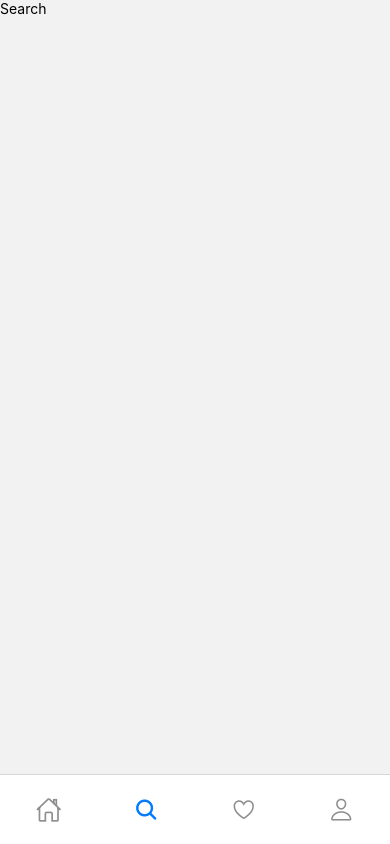
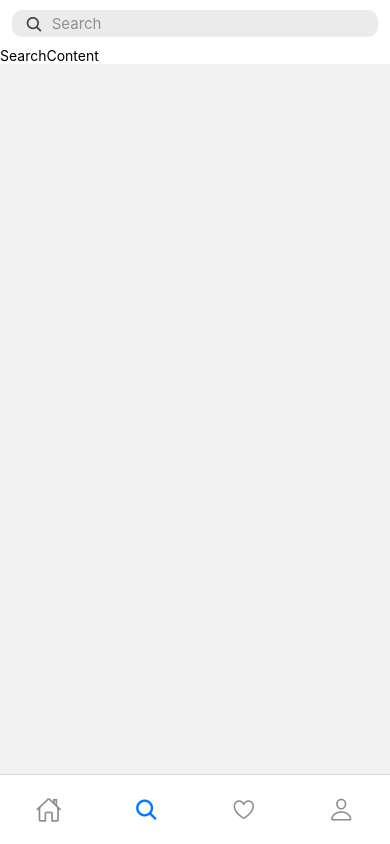
Before and after one commit to jaehafe/RN-complete-guide, a React Native app in the folder RNInstagram/: screen /Search in a window 390 px wide. Built offline with nearby package versions, Linux system fonts and the light colour scheme.

Commit message:
feat: SearchInput - component UI

```diff
--- /dev/null
+++ b/RNInstagram/src/components/SearchContent.tsx
@@ -0,0 +1,14 @@
+import {StyleSheet, Text, View} from 'react-native';
+import React from 'react';
+
+const SearchContent = () => {
+  return (
+    <View>
+      <Text>SearchContent</Text>
+    </View>
+  );
+};
+
+export default SearchContent;
+
+const styles = StyleSheet.create({});
--- /dev/null
+++ b/RNInstagram/src/components/SearchInput.tsx
@@ -0,0 +1,45 @@
+import {StyleSheet, Text, TextInput, View} from 'react-native';
+import React from 'react';
+
+import Ionic from 'react-native-vector-icons/Ionicons';
+
+const SearchInput = () => {
+  return (
+    <View style={styles.searchContainer}>
+      <Ionic name="search" style={styles.searchIcon} />
+      <TextInput
+        placeholder="Search"
+        placeholderTextColor="#909090"
+        style={styles.textInput}
+      />
+    </View>
+  );
+};
+
+export default SearchInput;
+
+const styles = StyleSheet.create({
+  searchContainer: {
+    justifyContent: 'center',
+    alignItems: 'center',
+    paddingVertical: 10,
+    position: 'relative',
+  },
+  searchIcon: {
+    fontSize: 18,
+    opacity: 0.7,
+    position: 'absolute',
+    zIndex: 1,
+    left: 25,
+  },
+  textInput: {
+    width: '94%',
+    backgroundColor: '#EBEBEB',
+    borderRadius: 10,
+    alignItems: 'center',
+    justifyContent: 'center',
+    fontSize: 15,
+    padding: 4,
+    paddingLeft: 40,
+  },
+});
--- a/RNInstagram/src/screens/Search.tsx
+++ b/RNInstagram/src/screens/Search.tsx
@@ -1,12 +1,25 @@
-import {View, Text} from 'react-native';
+import {SafeAreaView, ScrollView, StyleSheet, Text, View} from 'react-native';
 import React from 'react';
+import SearchInput from '../components/SearchInput';
+import SearchContent from '../components/SearchContent';
 
 const Search = () => {
   return (
-    <View>
-      <Text>Search</Text>
-    </View>
+    <SafeAreaView style={styles.safeAreaView}>
+      <ScrollView showsVerticalScrollIndicator={false}>
+        <SearchInput />
+        <SearchContent />
+      </ScrollView>
+    </SafeAreaView>
   );
 };
 
 export default Search;
+
+const styles = StyleSheet.create({
+  safeAreaView: {
+    width: '100%',
+    backgroundColor: 'white',
+    position: 'relative',
+  },
+});
```
